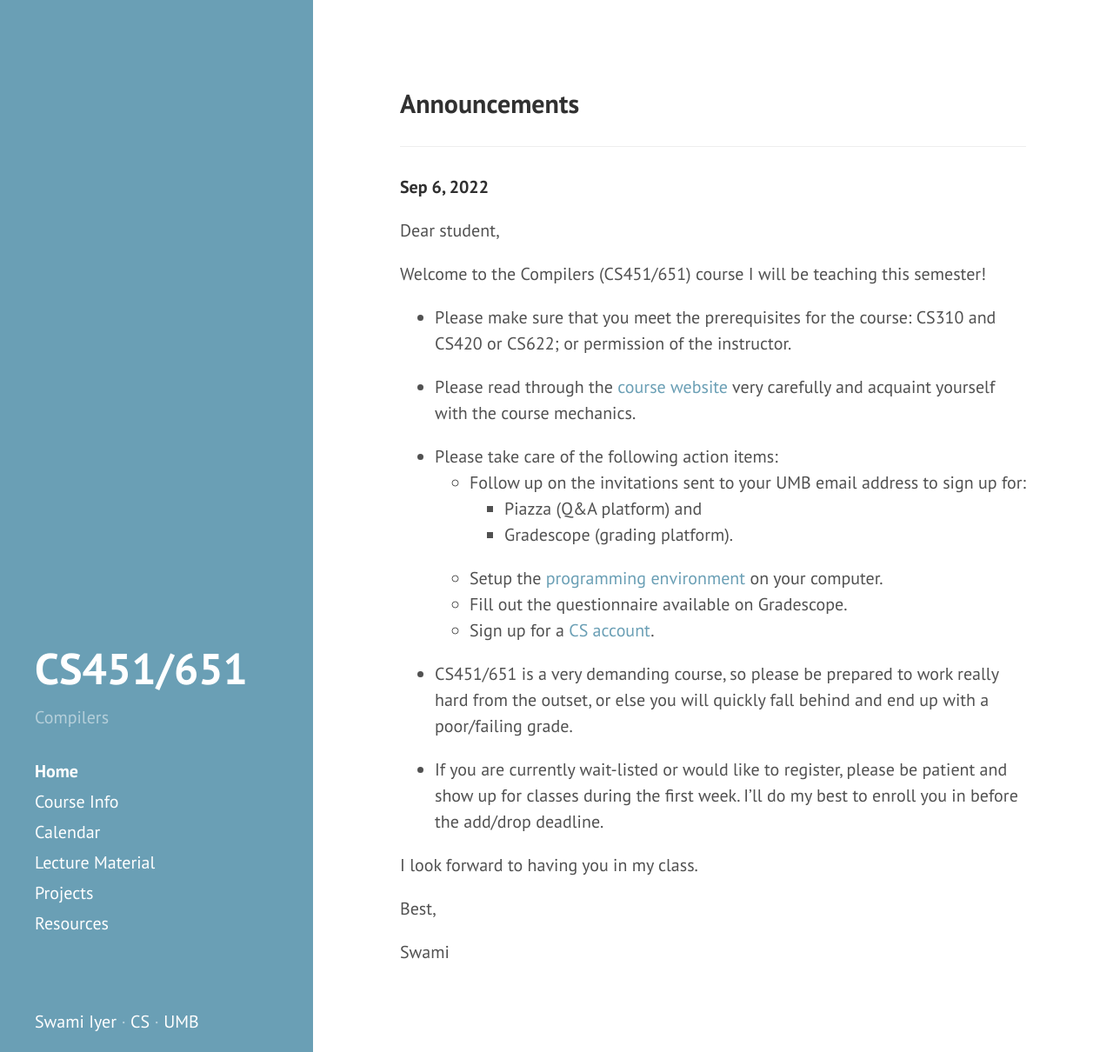
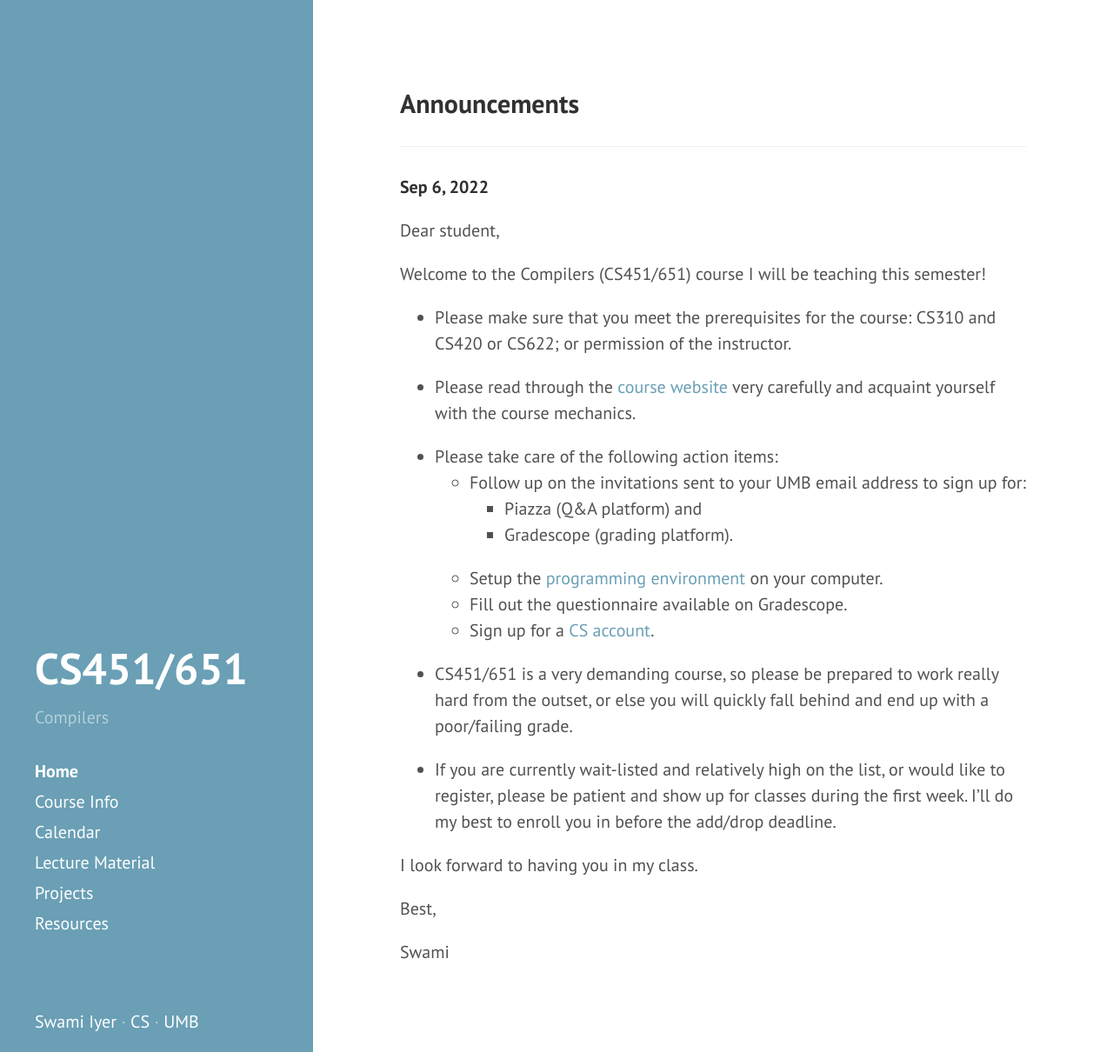
Before and after one commit to swamiiyer/swamiiyer.github.io, a Jekyll site: the page built from _pages/cs451/index.md, in a window 1280 px wide and 1210 px high. Shown: the whole window at 87% size. Built offline with Jekyll 4.4.1, drawn with Linux system fonts in a browser that asks for light colours.

Commit message:
updated wording

```diff
--- a/_pages/cs451/index.md
+++ b/_pages/cs451/index.md
@@ -25,7 +25,7 @@ Welcome to the Compilers (CS451/651) course I will be teaching this semester!
 
 - CS451/651 is a very demanding course, so please be prepared to work really hard from the outset, or else you will quickly fall behind and end up with a poor/failing grade.
 
-- If you are currently wait-listed or would like to register, please be patient and show up for classes during the first week. I'll do my best to enroll you in before the add/drop deadline.
+- If you are currently wait-listed and relatively high on the list, or would like to register, please be patient and show up for classes during the first week. I'll do my best to enroll you in before the add/drop deadline.
 
 I look forward to having you in my class.
 
```
Also changed, not shown: _pages/cs110/index.md (+1 -1 lines), _pages/cs210/index.md (+1 -1 lines).
